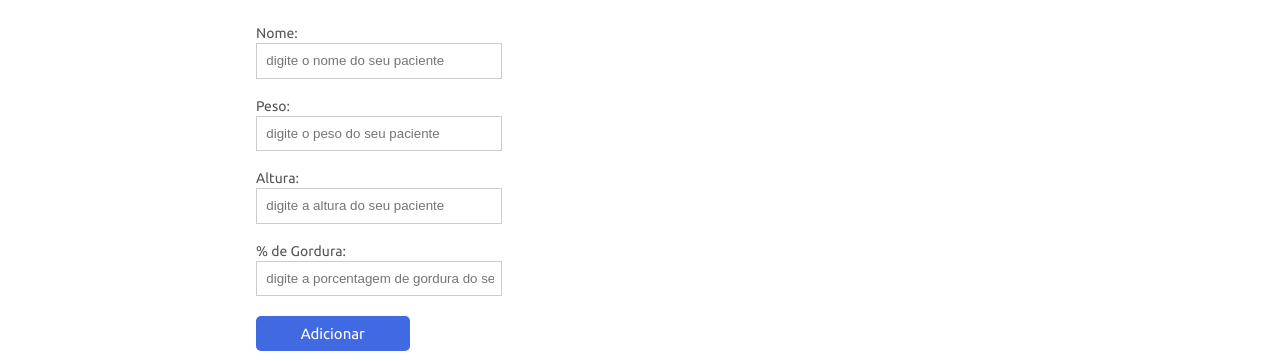
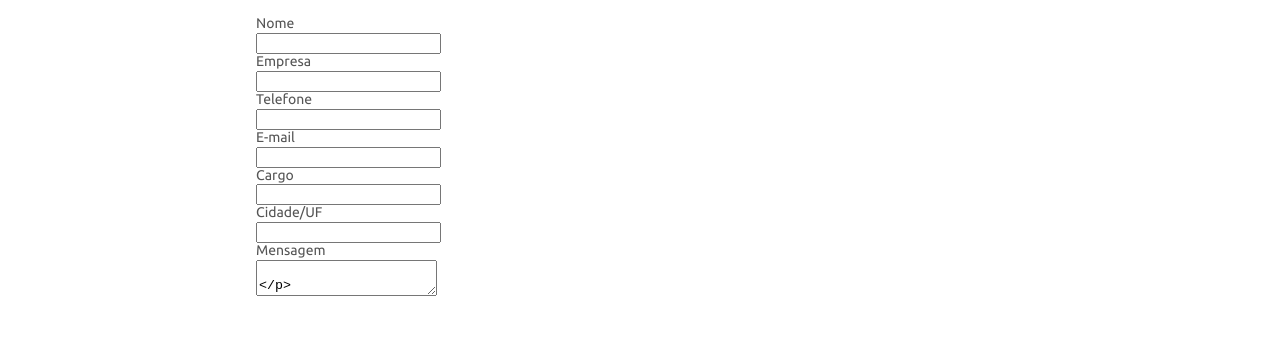
Before and after one commit to wtfpeanut/aparecida-nutricao-alura, a plain HTML site: page index.html in a window 1280 px wide. Shown: the part 534-895 px from the top of the page. After the commit the page ends 832 px from the top, so only its background shows below. Drawn offline with Linux system fonts and the light colour scheme.

Commit message:
Update index.html

```diff
--- a/index.html
+++ b/index.html
@@ -84,29 +84,51 @@
 		<ul id="mensagens-erro">
 
 		</ul>
-		<form id="form-adiciona">
-			<div class="grupo">
-				<label for="nome">Nome:</label>
-				<input id="nome" name="nome" type="text" placeholder="digite o nome do seu paciente" class="campo">
-			</div>
-			<div class="grupo">
-				<label for="peso">Peso:</label>
-				<input id="peso" name="peso" type="text" placeholder="digite o peso do seu paciente"
-					class="campo campo-medio">
-			</div>
-			<div class="grupo">
-				<label for="altura">Altura:</label>
-				<input id="altura" name="altura" type="text" placeholder="digite a altura do seu paciente"
-					class="campo campo-medio">
-			</div>
-			<div class="grupo">
-				<label for="gordura">% de Gordura:</label>
-				<input id="gordura" type="text" placeholder="digite a porcentagem de gordura do seu paciente"
-					class="campo campo-medio">
-			</div>
-
-			<button id="adicionar-paciente" class="botao bto-principal">Adicionar</button>
-		</form>
+		<form className="form" autoComplete="off" name="contact" method="post" data-netlify="true" data-netlify-honeypot="bot-field">
+                                <div className="formu">
+                                    <p>
+                                        <label for="nome">Nome</label>
+                                        <input type="text" name="name" id="name"required />
+                                    </p>
+                                    <p>
+                                        <label for="empresa">Empresa</label>
+                                        <input type="text" name="empresa" id="empresa"required />
+                                    </p>
+                                    <p>
+                                        <label for="telefone">Telefone</label>
+                                        <input type="text" name="telefone" id="telefone" />
+                                    </p>
+                                    <p>
+                                        <label for="email">E-mail</label>
+                                        <input type="email" name="email" id="email" required />
+                                    </p>
+                                    <p>
+                                        <label for="cargo">Cargo</label>
+                                        <input type="text" name="cargo" id="cargo" />
+                                    </p>
+                                    <p>
+                                        <label for="cidade">Cidade/UF</label>
+                                        <input type="text" name="cidade" id="cidade" required />
+                                    </p>
+                                    <p id="message" className="msgP">
+                                        <label for="mensagem">Mensagem</label>
+                                        <textarea className="msg" required />
+                                    </p>
+                                    <p className="options">
+                                        <label for="assunto">Assunto</label>
+                                            <select className="select" name="select" required>
+                                                <option className="assunto" value="valor1">Dúvidas</option>
+                                                <option className="assunto" value="valor2">Sugestões</option>
+                                                <option className="assunto" value="valor3">Reclamação</option>
+                                                <option className="assunto" value="valor3">Suporte</option>
+                                                <option className="assunto" value="valor3">Financeiro</option>
+                                            </select>
+                                    </p>
+                                    <div className="formBtn">
+                                        <button className="btn" type="submit">enviar</button>
+                                    </div>
+                                </div>
+                            </form>
 	</section>
 
 	<script src="./js/calcula-imc.js" type="text/javascript"></script>
```
